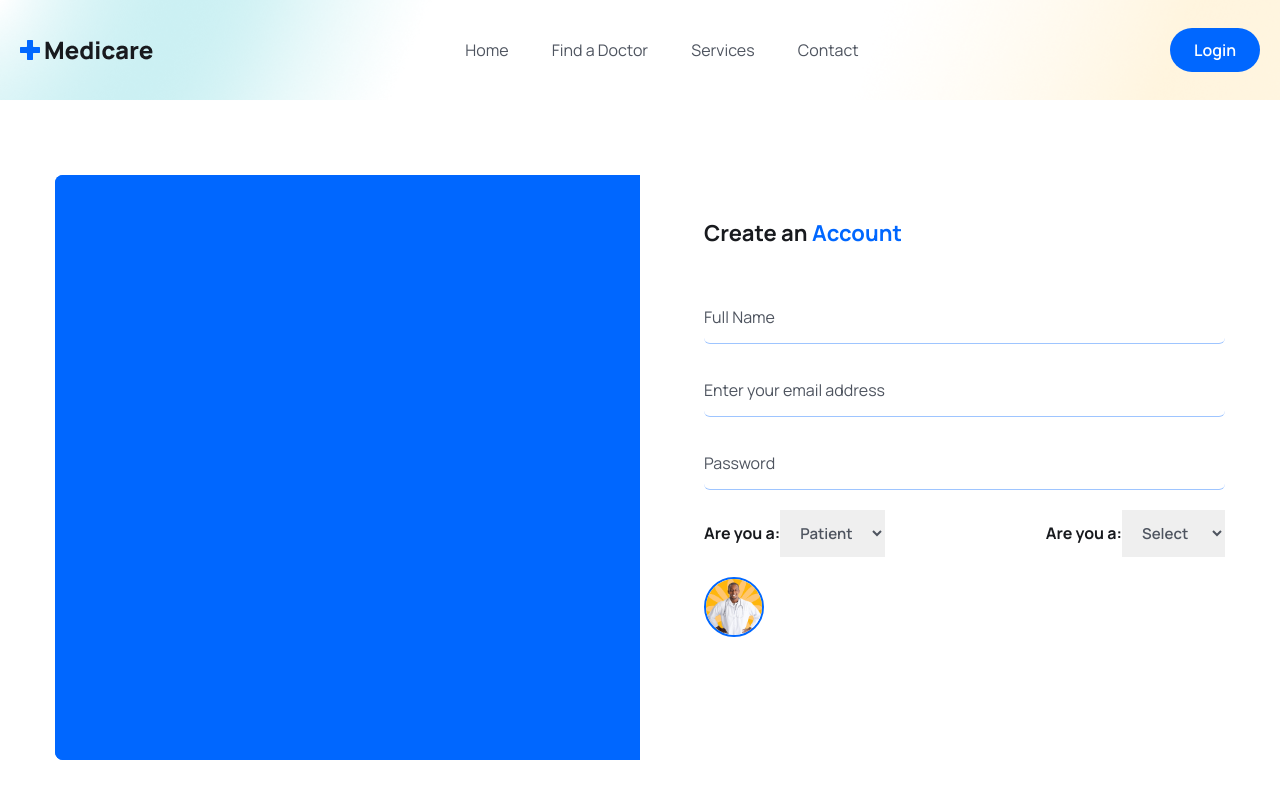
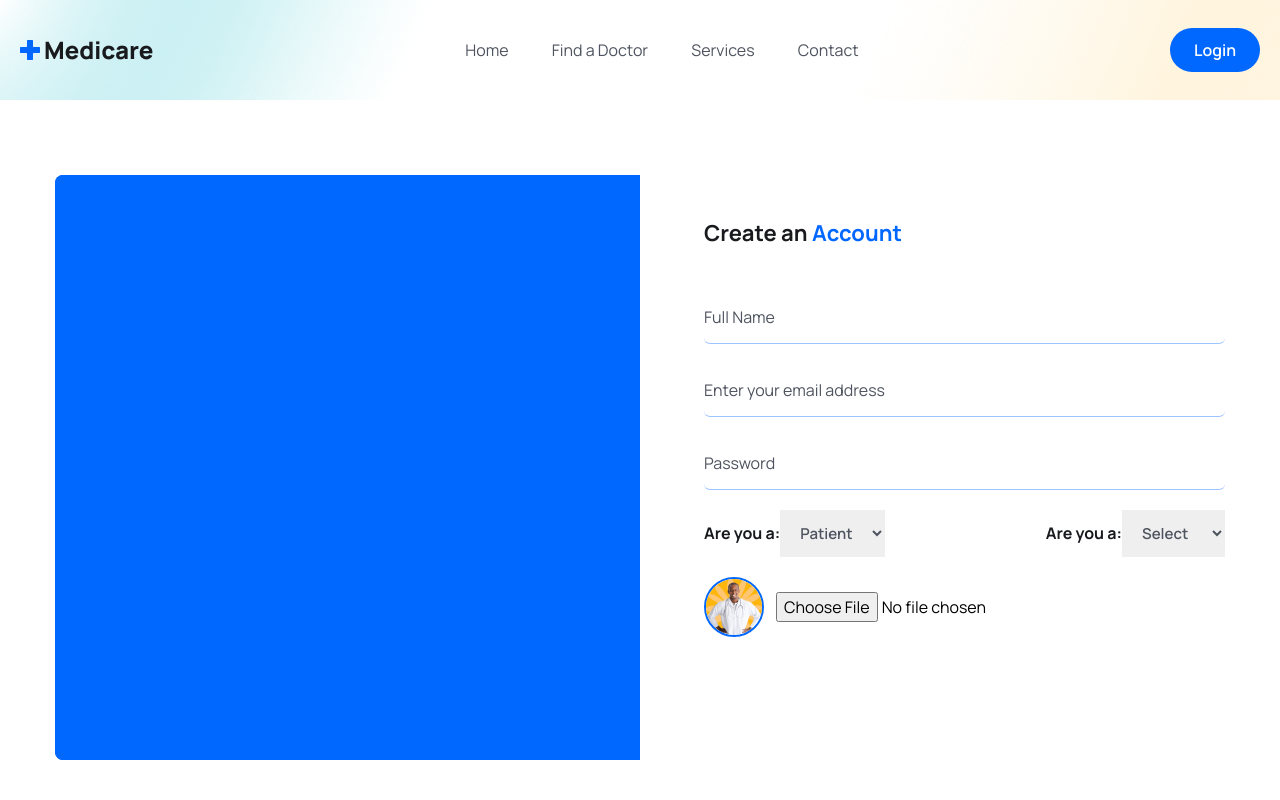
Before and after one commit to aroraadivya/Mern-Stack-Medicare, a React (Vite) app in the folder frontend/: page /register in a window 1280 px wide. Shown: the top 800 px of the page. Built offline with nearby package versions, Linux system fonts and the light colour scheme.

Commit message:
Add file input for user photo upload in Signup component

```diff
--- a/frontend/src/pages/Signup.jsx
+++ b/frontend/src/pages/Signup.jsx
@@ -74,7 +74,11 @@ const Signup = () => {
                                 </figure>
 
                                 <div>
-
+                                    <input
+                                     type='file'
+                                     name='photo'
+                                     id='customFile'
+                                     accept='.jpg, .png' />
                                 </div>
                             </div>
                         </form>
```
